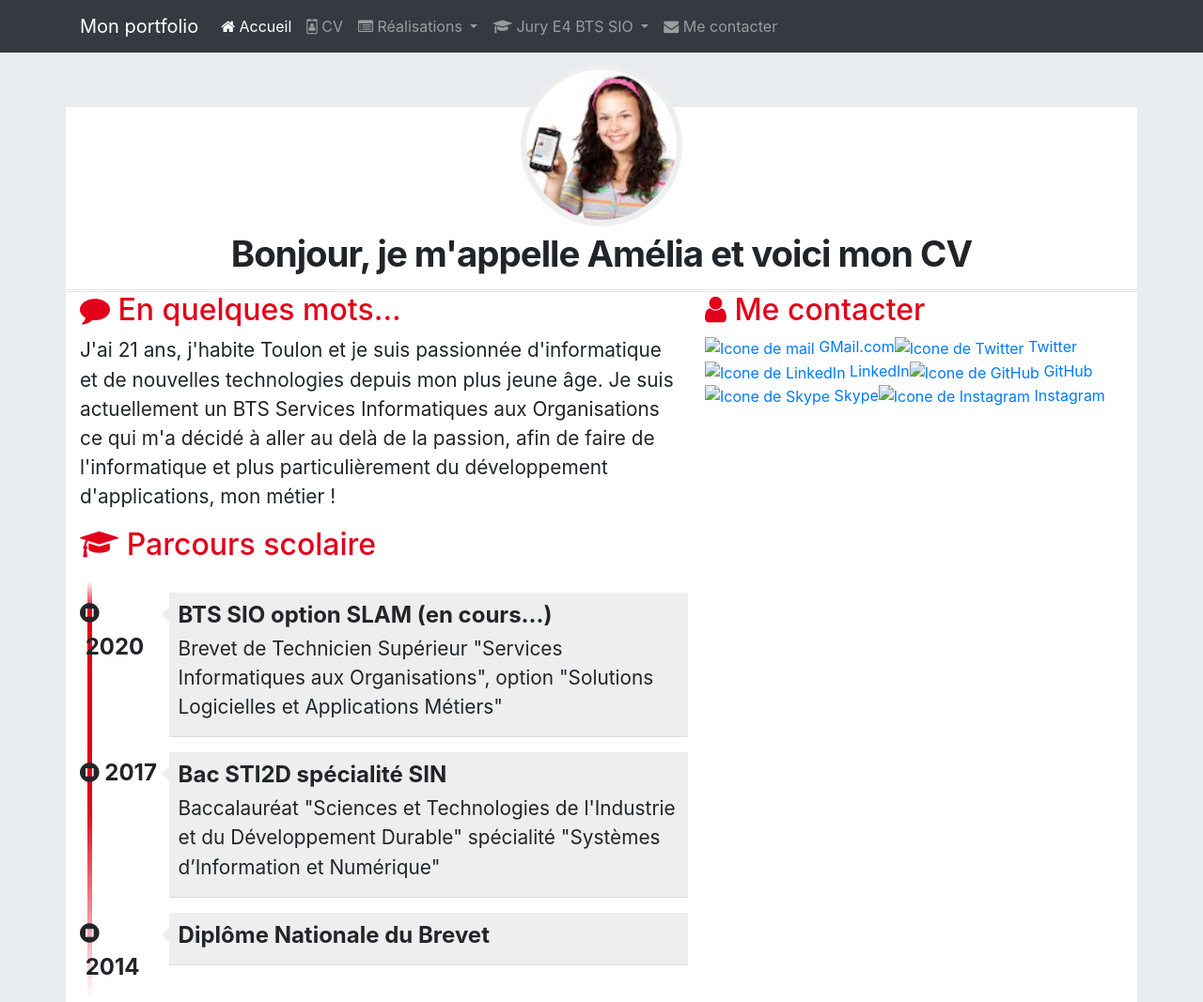
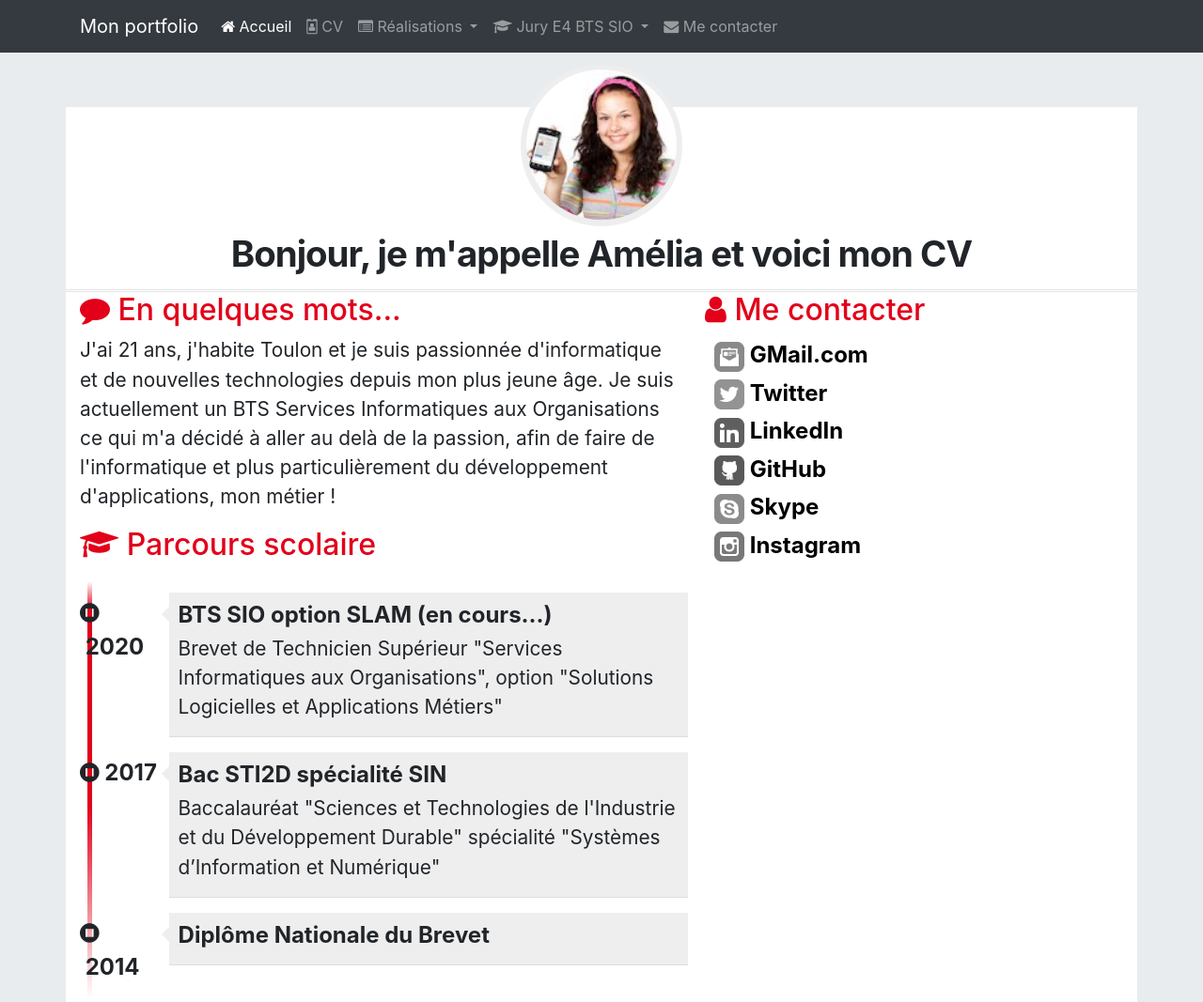
Before and after one commit to Quentin-creat/ameliapilou.github.io, a plain HTML site: page pages/cv.html in a window 1280 px wide. Shown: the top 1067 px of the page at 94% size. Drawn offline with nearby package versions, Linux system fonts and the light colour scheme.

Commit message:
Rubrique coordonnées Task #10 - Coordonnées

```diff
--- a/css/cv.css
+++ b/css/cv.css
@@ -67,3 +67,19 @@ body { padding-top: 50px; }
 .experience .date { font-size: 1em; opacity: 0.7; }
 .experience .profession { font-size: 1.45em; font-weight: bold; margin-top: -6px; }
 .experience .details { font-size: 1.2em; line-height: 1.5em; }
+
+
+
+/******************************************
+* Me contacter
+******************************************/
+.meContacter { clear: both; }
+.meContacter .details { width: 100%; margin-left: 10px; margin-top: 3px; font-size: 1.5em;
+ font-weight: 700; justify-content: space-between;}
+.contact-icon { filter: grayscale(1); -webkit-filter: grayscale(1);
+ -moz-filter: grayscale(1); -ms-filter: grayscale(1);
+ -o-filter: grayscale(1); height: 32px; width: 32px; margin: 2px 0; }
+.meContacter a, .meContacter a:hover { text-decoration: none; color: black; }
+.meContacter a:hover>img { filter: grayscale(0); -webkit-filter: grayscale(0);
+ -moz-filter: grayscale(0); -ms-filter: grayscale(0);
+ -o-filter: grayscale(0); }
--- a/pages/cv.html
+++ b/pages/cv.html
@@ -240,7 +240,7 @@
                                 <div class="details float-left">
                                     <a href="mailto:amelia.pilou@gmail.com?subject=Contact depuis le CV en ligne"
                                        title="Mail de Amélia Pilou">
-                                        <img class="contact-icon" src="images/cv/mail-dreamstale47.png"
+                                        <img class="contact-icon" src="../images/cv/mail-dreamstale47.png"
                                              alt="Icone de mail"> GMail.com
                                     </a>
                                 </div>
@@ -249,7 +249,7 @@
                                 <div class="details float-left">
                                     <a href="https://twitter.com/AmeliaPILOU"
                                        title="Lien vers la page Twitter de @AmeliaPilou">
-                                        <img class="contact-icon" src="images/cv/twitter-dreamstale71.png"
+                                        <img class="contact-icon" src="../images/cv/twitter-dreamstale71.png"
                                              alt="Icone de Twitter"> Twitter
                                     </a>
                                 </div>
@@ -258,7 +258,7 @@
                                 <div class="details float-left">
                                     <a href="http://fr.linkedin.com/in/ameliaPilou"
                                        title="Lien vers le profil LinkedIn de Amélia Pilou">
-                                        <img class="contact-icon" src="images/cv/linkedin-dreamstale45.png"
+                                        <img class="contact-icon" src="../images/cv/linkedin-dreamstale45.png"
                                              alt="Icone de LinkedIn"> LinkedIn
                                     </a>
                                 </div>
@@ -267,7 +267,7 @@
                                 <div class="details float-left">
                                     <a href="https://github.com/AmeliaPilou/"
                                        title="Lien vers le profil GitHub d'Amélia Pilou">
-                                        <img class="contact-icon" src="images/cv/github2-dreamstale35.png"
+                                        <img class="contact-icon" src="../images/cv/github2-dreamstale35.png"
                                              alt="Icone de GitHub"> GitHub
                                     </a>
                                 </div>
@@ -276,7 +276,7 @@
                                 <div class="details float-left">
                                     <a href="skype:ameliapilou?userinfo"
                                        title="Lien vers le profil Skype d'Amélia Pilou">
-                                        <img class="contact-icon" src="images/cv/skype-dreamstale61.png"
+                                        <img class="contact-icon" src="../images/cv/skype-dreamstale61.png"
                                              alt="Icone de Skype"> Skype
                                     </a>
                                 </div>
@@ -285,7 +285,7 @@
                                 <div class="details float-left">
                                     <a href="https://instagram.com/AmeliaPilou"
                                        title="Lien vers le profil Instagram d'Amélia Pilou">
-                                        <img class="contact-icon" src="images/cv/instagram-dreamstale43.png"
+                                        <img class="contact-icon" src="../images/cv/instagram-dreamstale43.png"
                                              alt="Icone de Instagram"> Instagram
                                     </a>
                                 </div>
```
